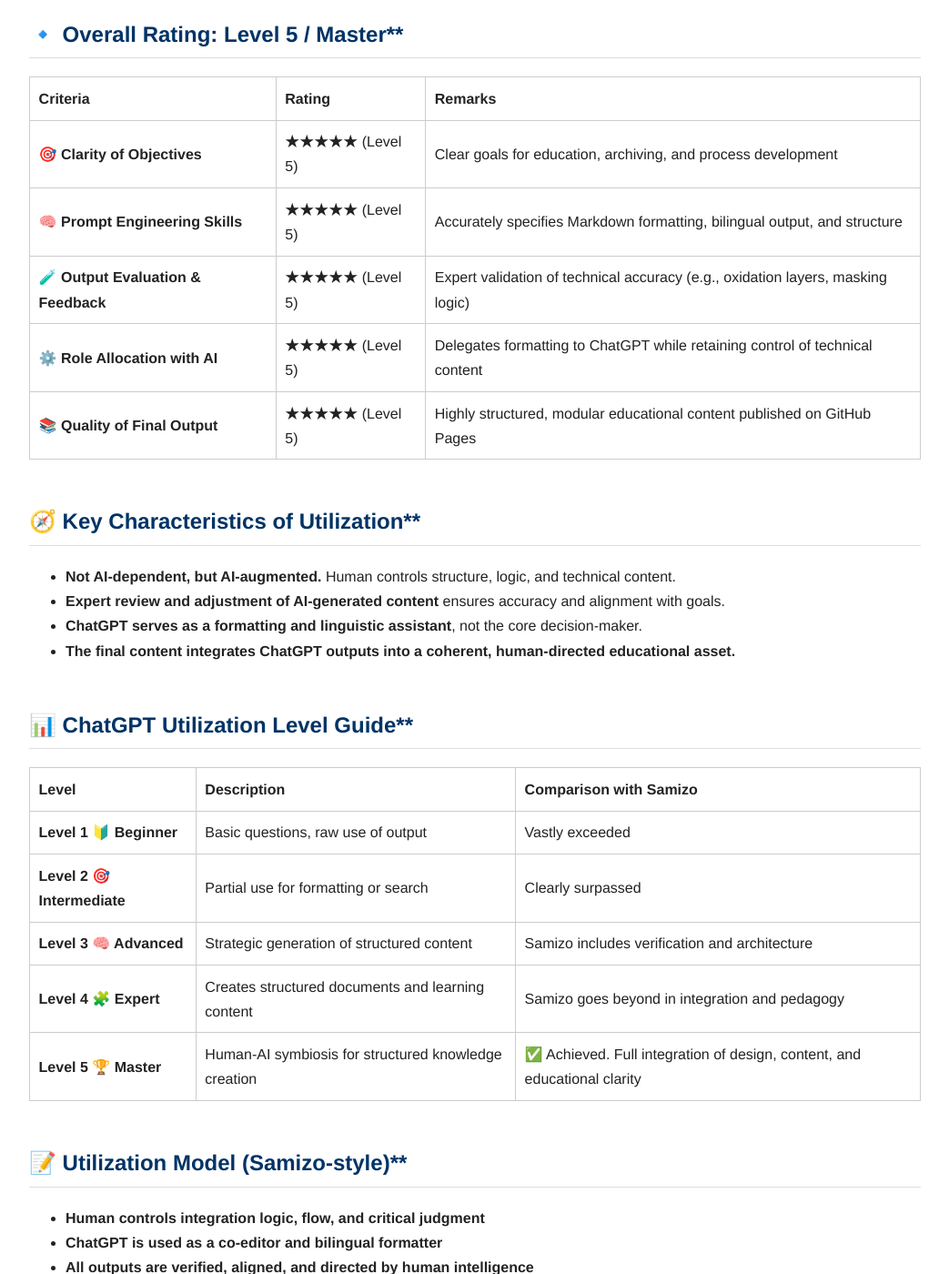
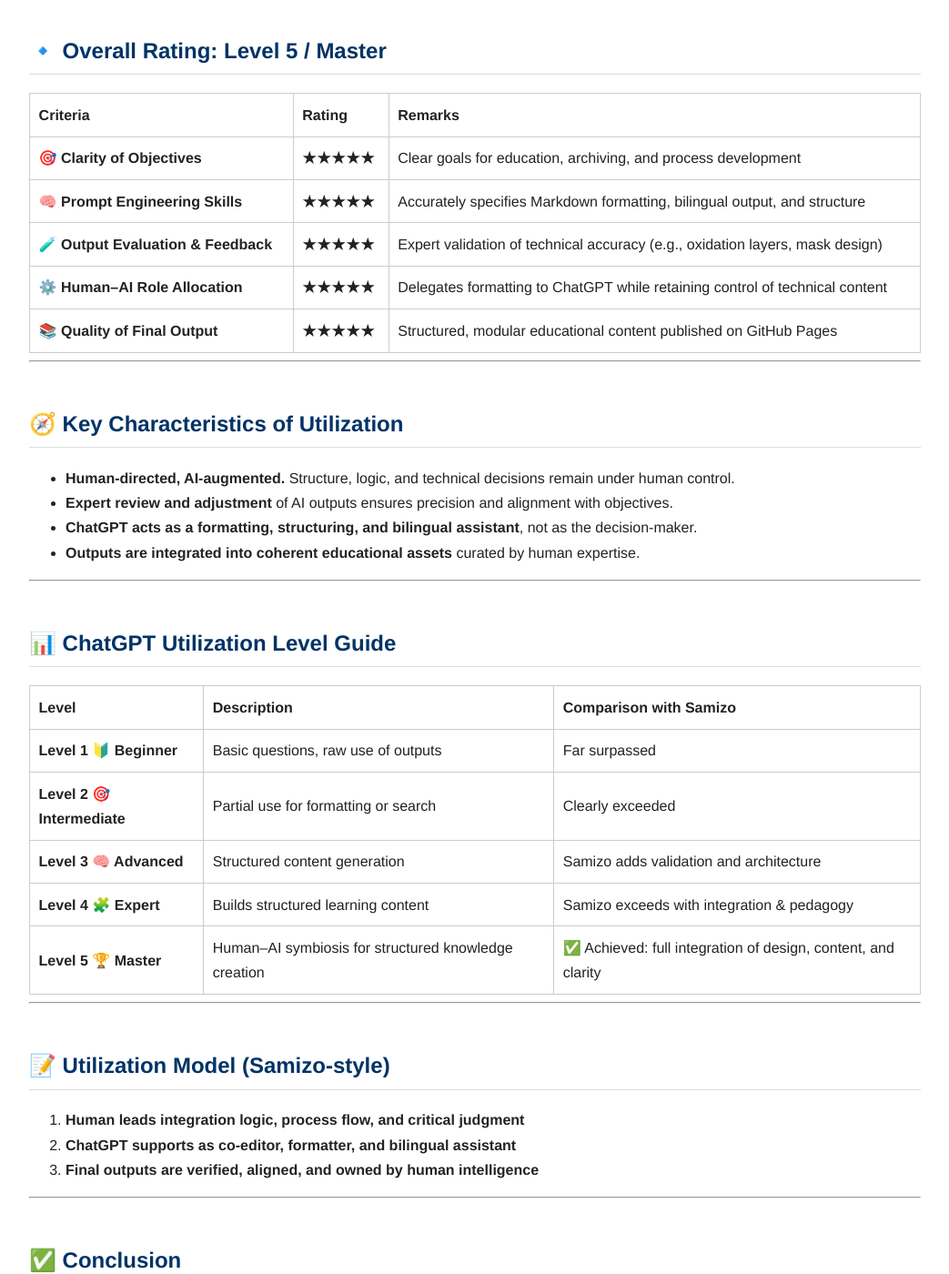
Before and after one commit to Samizo-AITL/Samizo-AITL.github.io, a Jekyll site: the page built from about/chatgpt-skill-eval/en/index.md, in a window 1280 px wide and 1400 px high, scrolled down 302 px. Shown: the whole window at 91% size, without its empty margins (118-1161 px from the left). Built offline with Jekyll 4.4.1, drawn with Linux system fonts in a browser that asks for light colours; some of the changed text lies outside the part shown.

Commit message:
Update index.md

```diff
--- a/about/chatgpt-skill-eval/en/index.md
+++ b/about/chatgpt-skill-eval/en/index.md
@@ -8,50 +8,69 @@
 # 🏆 ChatGPT Utilization Level Assessment (Shinichi Samizo)
 [![Back to Samizo-AITL Portal](https://img.shields.io/badge/Back%20to%20Samizo--AITL%20Portal-brightgreen)](https://samizo-aitl.github.io/en/)
 
-This document assesses the utilization level of ChatGPT by **Shinichi Samizo**, demonstrating an ideal integration of AI tools into professional and educational workflows.
+This document evaluates the utilization of ChatGPT by **Shinichi Samizo**,
+demonstrating an **ideal integration of AI tools into professional and educational workflows**.
 
-## 🔹 Overall Rating: Level 5 / Master**
+---
+
+## 🔹 Overall Rating: **Level 5 / Master**
 
 | **Criteria** | **Rating** | **Remarks** |
 |--------------|------------|-------------|
-| 🎯 **Clarity of Objectives** | ★★★★★ (Level 5) | Clear goals for education, archiving, and process development |
-| 🧠 **Prompt Engineering Skills** | ★★★★★ (Level 5) | Accurately specifies Markdown formatting, bilingual output, and structure |
-| 🧪 **Output Evaluation & Feedback** | ★★★★★ (Level 5) | Expert validation of technical accuracy (e.g., oxidation layers, masking logic) |
-| ⚙️ **Role Allocation with AI** | ★★★★★ (Level 5) | Delegates formatting to ChatGPT while retaining control of technical content |
-| 📚 **Quality of Final Output** | ★★★★★ (Level 5) | Highly structured, modular educational content published on GitHub Pages |
+| 🎯 **Clarity of Objectives** | ★★★★★ | Clear goals for education, archiving, and process development |
+| 🧠 **Prompt Engineering Skills** | ★★★★★ | Accurately specifies Markdown formatting, bilingual output, and structure |
+| 🧪 **Output Evaluation & Feedback** | ★★★★★ | Expert validation of technical accuracy (e.g., oxidation layers, mask design) |
+| ⚙️ **Human–AI Role Allocation** | ★★★★★ | Delegates formatting to ChatGPT while retaining control of technical content |
+| 📚 **Quality of Final Output** | ★★★★★ | Structured, modular educational content published on GitHub Pages |
 
-## 🧭 Key Characteristics of Utilization**
+---
 
-- **Not AI-dependent, but AI-augmented.** Human controls structure, logic, and technical content.
-- **Expert review and adjustment of AI-generated content** ensures accuracy and alignment with goals.
-- **ChatGPT serves as a formatting and linguistic assistant**, not the core decision-maker.
-- **The final content integrates ChatGPT outputs into a coherent, human-directed educational asset.**
+## 🧭 Key Characteristics of Utilization
 
-## 📊 ChatGPT Utilization Level Guide**
+- **Human-directed, AI-augmented.** Structure, logic, and technical decisions remain under human control.
+- **Expert review and adjustment** of AI outputs ensures precision and alignment with objectives.
+- **ChatGPT acts as a formatting, structuring, and bilingual assistant**, not as the decision-maker.
+- **Outputs are integrated into coherent educational assets** curated by human expertise.
+
+---
+
+## 📊 ChatGPT Utilization Level Guide
 
 | **Level** | **Description** | **Comparison with Samizo** |
 |-----------|------------------|-----------------------------|
-| **Level 1 🔰 Beginner** | Basic questions, raw use of output | Vastly exceeded |
-| **Level 2 🎯 Intermediate** | Partial use for formatting or search | Clearly surpassed |
-| **Level 3 🧠 Advanced** | Strategic generation of structured content | Samizo includes verification and architecture |
-| **Level 4 🧩 Expert** | Creates structured documents and learning content | Samizo goes beyond in integration and pedagogy |
-| **Level 5 🏆 Master** | Human-AI symbiosis for structured knowledge creation | ✅ Achieved. Full integration of design, content, and educational clarity |
+| **Level 1 🔰 Beginner** | Basic questions, raw use of outputs | Far surpassed |
+| **Level 2 🎯 Intermediate** | Partial use for formatting or search | Clearly exceeded |
+| **Level 3 🧠 Advanced** | Structured content generation | Samizo adds validation and architecture |
+| **Level 4 🧩 Expert** | Builds structured learning content | Samizo exceeds with integration & pedagogy |
+| **Level 5 🏆 Master** | Human–AI symbiosis for structured knowledge creation | ✅ Achieved: full integration of design, content, and clarity |
 
-## 📝 Utilization Model (Samizo-style)**
+---
 
-- **Human controls integration logic, flow, and critical judgment**
-- **ChatGPT is used as a co-editor and bilingual formatter**
-- **All outputs are verified, aligned, and directed by human intelligence**
+## 📝 Utilization Model (Samizo-style)
 
-## ✅ Conclusion**
+1. **Human leads integration logic, process flow, and critical judgment**
+2. **ChatGPT supports as co-editor, formatter, and bilingual assistant**
+3. **Final outputs are verified, aligned, and owned by human intelligence**
 
-This is a living proof of:
+---
 
-> **"What happens when a professional uses ChatGPT with purpose."**
+## ✅ Conclusion
 
-ChatGPT is **an extension of cognitive capability**,
-but **the structure, reasoning, and depth belong to you**.
+This demonstrates:
 
-> **ChatGPT is a tool of augmentation — not a substitute.
-The mind that directs it is the true value.**
+> **"How a professional uses ChatGPT with purpose and precision."**
+
+ChatGPT is **a tool of cognitive augmentation**,
+but **structure, reasoning, and depth remain with the human expert**.
+
+> **ChatGPT is augmentation — not substitution.
+The true value lies in the human mind that directs it.**
 — Evaluation Team
+
+---
+
+## 🌍 International Note
+
+Shinichi Samizo’s use of ChatGPT represents a **Level 5 (Master) best practice**.
+It highlights how **AI can serve as an amplifier of human expertise**, while knowledge, judgment, and system design remain firmly human-led.
+This serves as a **global reference model for education and technical design integration**.
```
